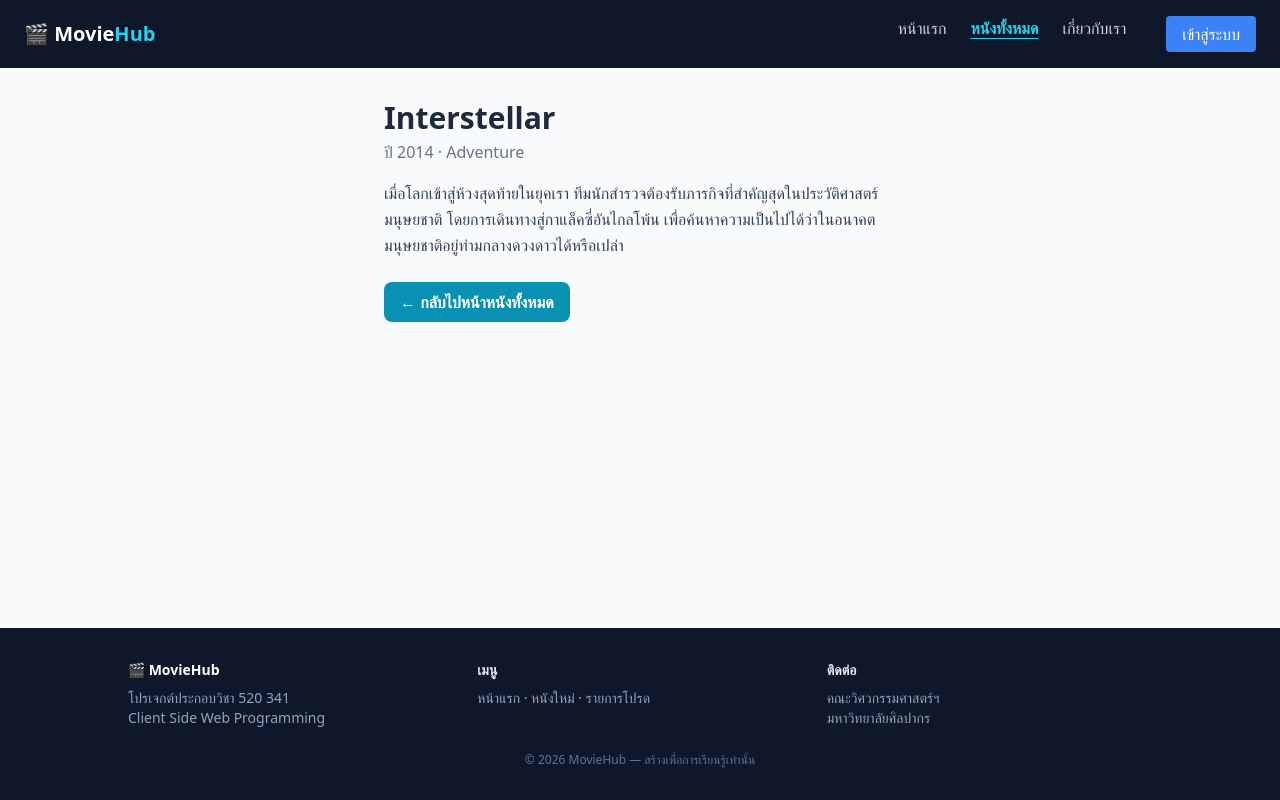
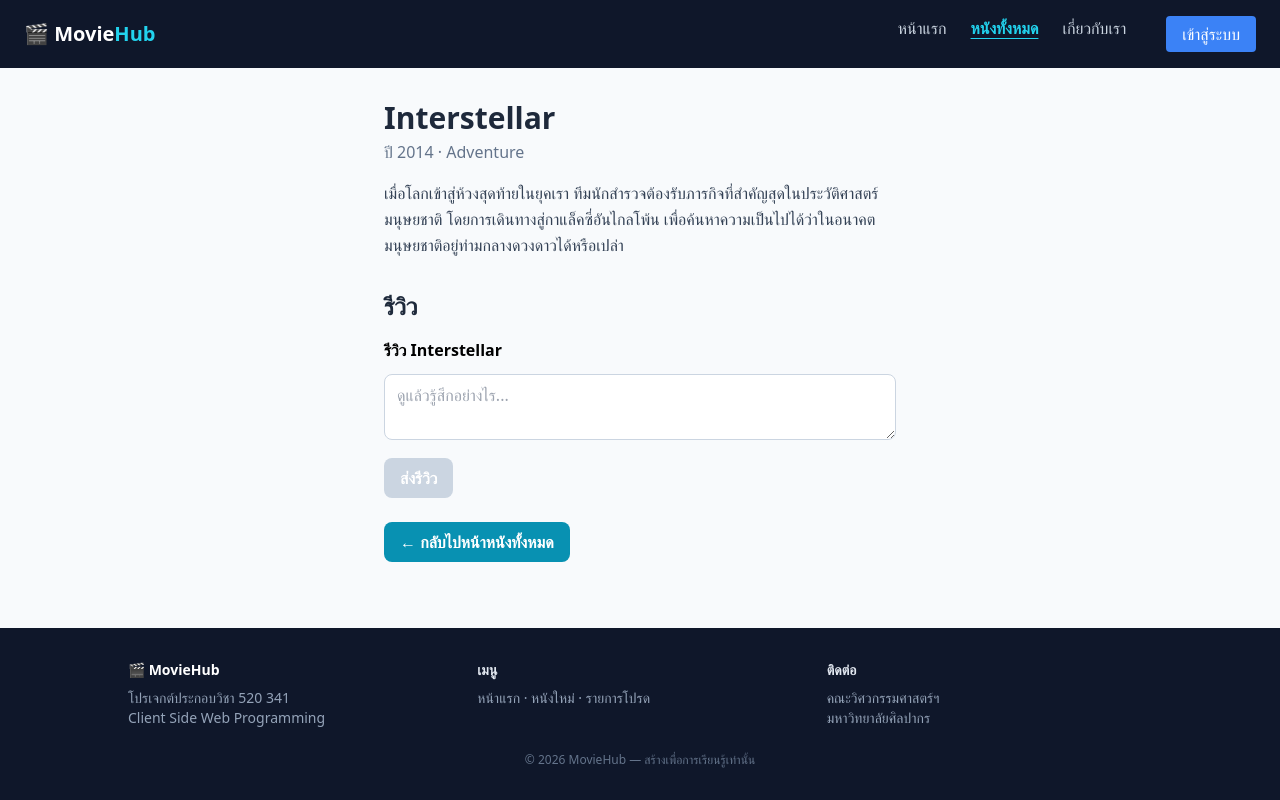
Before and after one commit to n660710717/feapp-660710717, a React (Create React App) app in the folder my-app/: page /movies/1 in a window 1280 px wide. Built offline with nearby package versions, Linux system fonts and the light colour scheme.

Commit message:
Lab8-genre

```diff
--- /dev/null
+++ b/my-app/src/components/GenreBox.jsx
@@ -0,0 +1,12 @@
+function GenreBox({genre, onGenreChange, genres }){
+    return (
+        <select value={genre} onChange={(e) => onGenreChange(e.target.value)}
+            className="rounded-lg border border-slate-300 px-3 py-2">
+        <option value="all">ทุกประเภท</option>
+        {genres.map(g =>(
+            <option key = {g} value = {g}>{g}</option>
+        ))}
+        </select>
+    )
+}
+export default GenreBox;
--- /dev/null
+++ b/my-app/src/components/ReviewForm.jsx
@@ -0,0 +1,62 @@
+import { useState } from 'react';
+
+function ReviewForm({ movieTitle }) {
+  const [review, setReview] = useState('');
+  const [error, setError] = useState(null);
+  const [status, setStatus] = useState('typing');  // 'typing' | 'submitting' | 'success'
+
+  // สถานะ "สำเร็จ" หน้าตาต่างจากที่เหลือทั้งหมด จึง return ออกก่อนเลย
+  if (status === 'success') {
+    return <p className="text-green-600 font-semibold">ขอบคุณสำหรับรีวิว {movieTitle} 🎉</p>;
+  }
+
+  async function handleSubmit(e) {
+    e.preventDefault();
+    setStatus('submitting');
+    try {
+      await submitReview(review);   // รอ server (วันนี้จำลองไว้ สัปดาห์หน้าเป็น fetch จริง)
+      setStatus('success');
+    } catch (err) {
+      setStatus('typing');          // กลับไปให้แก้ต่อได้
+      setError(err);
+    }
+  }
+
+  return (
+    <form onSubmit={handleSubmit} className="space-y-3">
+      <h3 className="font-bold">รีวิว {movieTitle}</h3>
+      <textarea
+        value={review}
+        onChange={(e) => setReview(e.target.value)}
+        disabled={status === 'submitting'}
+        placeholder="ดูแล้วรู้สึกอย่างไร..."
+        className="w-full rounded-lg border border-slate-300 px-3 py-2 disabled:bg-slate-100"
+      />
+      <button
+        type="submit"
+        disabled={review.length === 0 || status === 'submitting'}
+        className="rounded-lg bg-cyan-600 px-4 py-2 font-semibold text-white
+                   disabled:cursor-not-allowed disabled:bg-slate-300">
+        {status === 'submitting' ? 'กำลังส่ง...' : 'ส่งรีวิว'}
+      </button>
+      {error !== null && (
+        <p className="text-sm text-red-500">{error.message}</p>
+      )}
+    </form>
+  );
+}
+
+// จำลอง server: รอ 1.5 วินาที ถ้ารีวิวสั้นกว่า 10 ตัวอักษรให้ตอบกลับเป็น error
+function submitReview(text) {
+  return new Promise((resolve, reject) => {
+    setTimeout(() => {
+      if (text.trim().length < 10) {
+        reject(new Error('รีวิวสั้นเกินไป ลองเขียนอีกนิด'));
+      } else {
+        resolve();
+      }
+    }, 1500);
+  });
+}
+
+export default ReviewForm;
--- /dev/null
+++ b/my-app/src/components/SearchBox.jsx
@@ -0,0 +1,20 @@
+import { useState } from "react";
+function SearchBox({query, setQuery}) {
+  //const [query, setQuery] = useState('');
+
+  return (
+    <div className="space-y-2 p-4">
+      <input
+        value={query}                              // 1. ค่าใน input มาจาก state
+        onChange={(e) => setQuery(e.target.value)} // 2. พิมพ์แล้วอัปเดต state
+        placeholder="ค้นหาหนัง..."
+        className="rounded-lg border border-slate-300 px-3 py-2
+                   focus:outline-none focus:ring-2 focus:ring-cyan-400"
+      />
+      {/* 3. state เปลี่ยน ทุกที่ที่ใช้ query อัปเดตทันที */}
+      <p className="text-sm text-slate-500">กำลังค้นหา: <strong>{query || '...'}</strong></p>
+    </div>
+  );
+}
+
+export default SearchBox;
--- a/my-app/src/pages/MovieDetail.jsx
+++ b/my-app/src/pages/MovieDetail.jsx
@@ -1,5 +1,6 @@
 import { useParams, Link } from 'react-router-dom';
 import { movies } from '../data';
+import ReviewForm from '../components/ReviewForm';
 
 function MovieDetail() {
   const { id } = useParams();                       // อ่านค่าจาก URL (ได้เป็น string!)
@@ -14,6 +15,11 @@
       <h1 className="text-3xl font-bold text-slate-800">{movie.title}</h1>
       <p className="mt-1 text-slate-500">ปี {movie.year} · {movie.genre}</p>
       <p className="mt-4 leading-relaxed text-slate-700">{movie.detail}</p>
+      <h2 className="mt-8 text-2xl font-bold text-slate-800">รีวิว</h2>
+      <div className="mt-4">
+        <ReviewForm key = {movie.id}movieTitle={movie.title}/>
+
+      </div>
       <Link to="/movies"
             className="mt-6 inline-block rounded-lg bg-cyan-600 px-4 py-2
                        font-semibold text-white hover:bg-cyan-700 transition">
--- a/my-app/src/pages/Movies.jsx
+++ b/my-app/src/pages/Movies.jsx
@@ -1,12 +1,31 @@
+import { useState } from 'react';
 import { Link } from 'react-router-dom';
 import { movies } from '../data';
+import SearchBox from '../components/SearchBox';
+import GenreBox from '../components/GenreBox';
 
 function Movies() {
+  const [query, setQuery] = useState('');
+  const [genre, setGenre] = useState('all');
+  const q = query.trim().toLowerCase();
+
+  const GENRES = [...new Set(movies.map(m => m.genre))];
+
+
+  const shown =  movies.filter(m => m.title.toLowerCase().split(' ').some(word=>word.startsWith(q) && (genre ==='all') || m.genre === genre));
+  //const shown = movies.filter(m => m.title.toLowerCase().includes(query.toLowerCase()));
+  //const shown = movies.filter(m => m.title.toLowerCase().split(' ').some(word=>word.startsWith(q)));
+
   return (
     <div className="mx-auto max-w-5xl p-8">
       <h1 className="mb-6 text-2xl font-bold text-slate-800">หนังทั้งหมด</h1>
+
+      <SearchBox query={query} setQuery={setQuery}/>
+      <GenreBox genre={genre} onGenreChange={setGenre} genres={GENRES}/>
+
       <div className="grid grid-cols-1 gap-6 md:grid-cols-2 lg:grid-cols-3">
-        {movies.map(m => (
+
+        {shown.map(m => (
           <Link key={m.id} to={`/movies/${m.id}`}
                 className="rounded-2xl border border-slate-100 bg-white p-6 shadow-md
                            transition hover:-translate-y-1 hover:shadow-xl">
```
